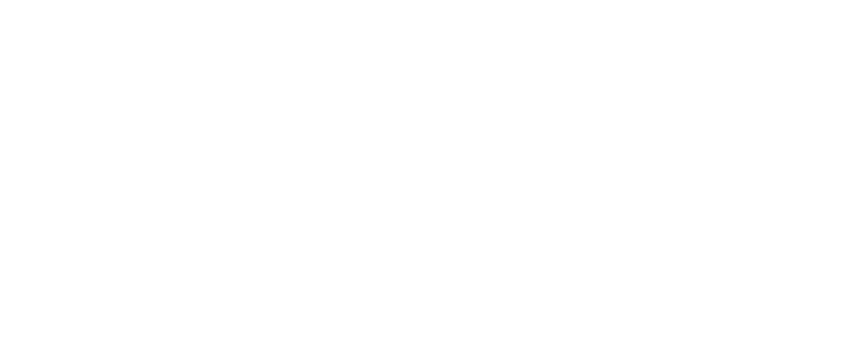
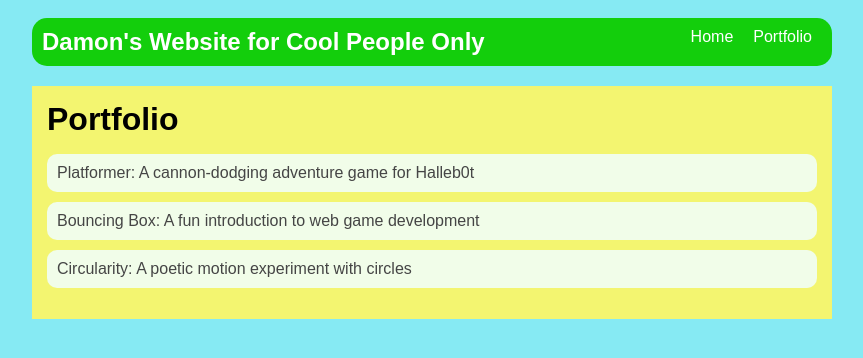
Before and after one commit to DA-Thomas2026/DA-Thomas2026.github.io, a plain HTML site: page portfolio.html in a window 1280 px wide. Shown: the whole page, without its empty margins (208-1071 px from the left). Drawn offline with Linux system fonts and the light colour scheme.

Commit message:
add portfolio page to website

```diff
--- a/index.html
+++ b/index.html
@@ -3,6 +3,7 @@
   <head>
     <title>Cool People ONLY</title>
     <link rel="stylesheet" href="style.css" />
+    <link rel="icon" type="image/x-icon" href="/images/favicon.ico">
   </head>
 
   <body>
--- a/portfolio.html
+++ b/portfolio.html
@@ -0,0 +1,42 @@
+<!DOCTYPE html>
+<html>
+  <head>
+    <title>Cool People ONLY</title>
+    <link rel="stylesheet" href="style.css">
+    <link rel="icon" type="image/x-icon" href="/images/favicon.ico">
+  </head>
+
+  <body>
+    <!-- All content goes here -->
+    <div id="all-contents">
+        <nav>
+            <h1>Damon's Website for Cool People Only</h1>
+            <ul id="nav-ul">
+                <li class="nav-li">
+                    <a href="index.html">Home</a>
+                </li>
+                <li class="nav-li">
+                    <a href="portfolio.html">Portfolio</a>
+                  </li>
+            </ul>
+        </nav>
+
+        <main>
+            <div class="content">
+                <h1>Portfolio</h1>
+                <ul id="portfolio">
+                    <li>
+                      <a href="fsd-projects/platformer/">Platformer: A cannon-dodging adventure game for Halleb0t</a>
+                    </li>
+                    <li>
+                      <a href="fsd-projects/bouncing-box/">Bouncing Box: A fun introduction to web game development</a>
+                    </li>
+                    <li>
+                      <a href="fsd-projects/circularity/">Circularity: A poetic motion experiment with circles</a>
+                    </li>
+                </ul>
+            </div>
+        </main>
+    </div>
+  </body>
+</html>
--- a/style.css
+++ b/style.css
@@ -17,6 +17,7 @@
     display: flex;
     padding: 10px;
     margin-bottom: 20px;
+    border-radius: 15px;
 }
 
 h1 {
@@ -75,3 +76,27 @@
 h2, h3 {
     margin: 0px;
 }
+.content h1 {
+    color: black;
+  }
+
+  #portfolio {
+    list-style-type: none;
+    padding-left: 0;
+  }
+
+  #portfolio li {
+    background: #f1fde9;
+    padding: 10px;
+    border-radius: 10px;
+    margin-bottom: 10px;
+  }
+
+  #portfolio li:hover {
+    background: #b5fc86;
+  }
+
+  #portfolio a {
+    text-decoration: none;
+    color: #454545;
+  }
```
Also changed, not shown: Images/favicon.ico (added).
